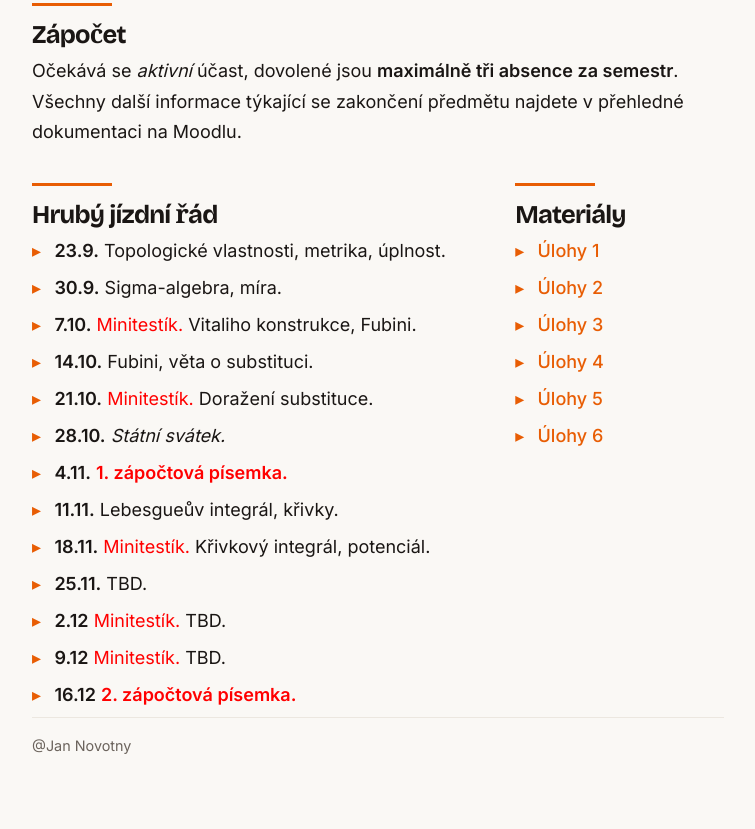
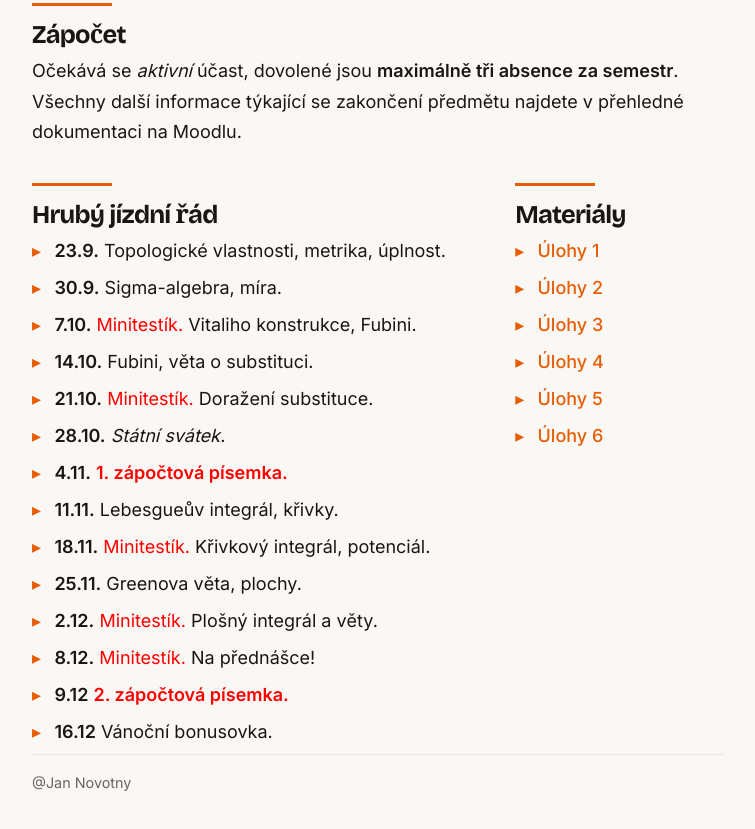
Before and after one commit to craftedbydoing/jan-novotny, a plain HTML site: page courses/MA3.html in a window 1280 px wide. Shown: the part 482-1311 px from the top of the page, without its empty margins (262-1017 px from the left). Drawn offline with nearby package versions, Linux system fonts and the light colour scheme.

Commit message:
Add: week 10 pma1, upravy ma3 řádu

```diff
--- a/courses/MA3.html
+++ b/courses/MA3.html
@@ -60,32 +60,38 @@
             <strong>21.10.</strong>
             <span style="color: red">Minitestík.</span> Doražení substituce.
           </li>
-          <li><strong>28.10.</strong> <em>Státní svátek.</em></li>
+          <li>
+            <strong>28.10.</strong>
+            <em> Státní svátek.</em>
+          </li>
           <li>
             <strong>4.11.</strong>
-            <span style="color: red; font-weight: bold"
-              >1. zápočtová písemka.</span
-            >
+            <span style="color: red; font-weight: bold"> 1. zápočtová písemka.</span>
           </li>
-          <li><strong>11.11.</strong> Lebesgueův integrál, křivky.</li>
+          <li>
+            <strong>11.11.</strong> Lebesgueův integrál, křivky.
+          </li>
           <li>
             <strong>18.11.</strong>
             <span style="color: red">Minitestík.</span> Křivkový integrál, potenciál.
           </li>
-          <li><strong>25.11.</strong> TBD.</li>
           <li>
-            <strong>2.12</strong>
-            <span style="color: red">Minitestík.</span> TBD.
+            <strong>25.11.</strong> Greenova věta, plochy.
+          </li>
+          <li>
+            <strong>2.12.</strong>
+            <span style="color: red">Minitestík.</span> Plošný integrál a věty.
+          </li>
+          <li>
+            <strong>8.12.</strong>
+            <span style="color: red">Minitestík.</span> Na přednášce!
           </li>
           <li>
             <strong>9.12</strong>
-            <span style="color: red">Minitestík.</span> TBD.
+            <span style="color: red; font-weight: bold">2. zápočtová písemka.</span>
           </li>
           <li>
-            <strong>16.12</strong>
-            <span style="color: red; font-weight: bold"
-              >2. zápočtová písemka.</span
-            >
+            <strong>16.12</strong> Vánoční bonusovka.
           </li>
         </ul>
       </div>
@@ -98,6 +104,7 @@
           <li><a href="../files/MA3/2026W/MA3-sheet04.pdf">Úlohy 4</a></li>
           <li><a href="../files/MA3/2026W/MA3-sheet05.pdf">Úlohy 5</a></li>
           <li><a href="../files/MA3/2026W/MA3-sheet06.pdf">Úlohy 6</a></li>
+          <!-- <li><a href="../files/MA3/2026W/MA3-sheet07.pdf">Úlohy 7</a></li> -->
         </ul>
       </div>
     </div>
```
Also changed, not shown: courses/PMA1.html (+2 -0 lines), 1 other file.
